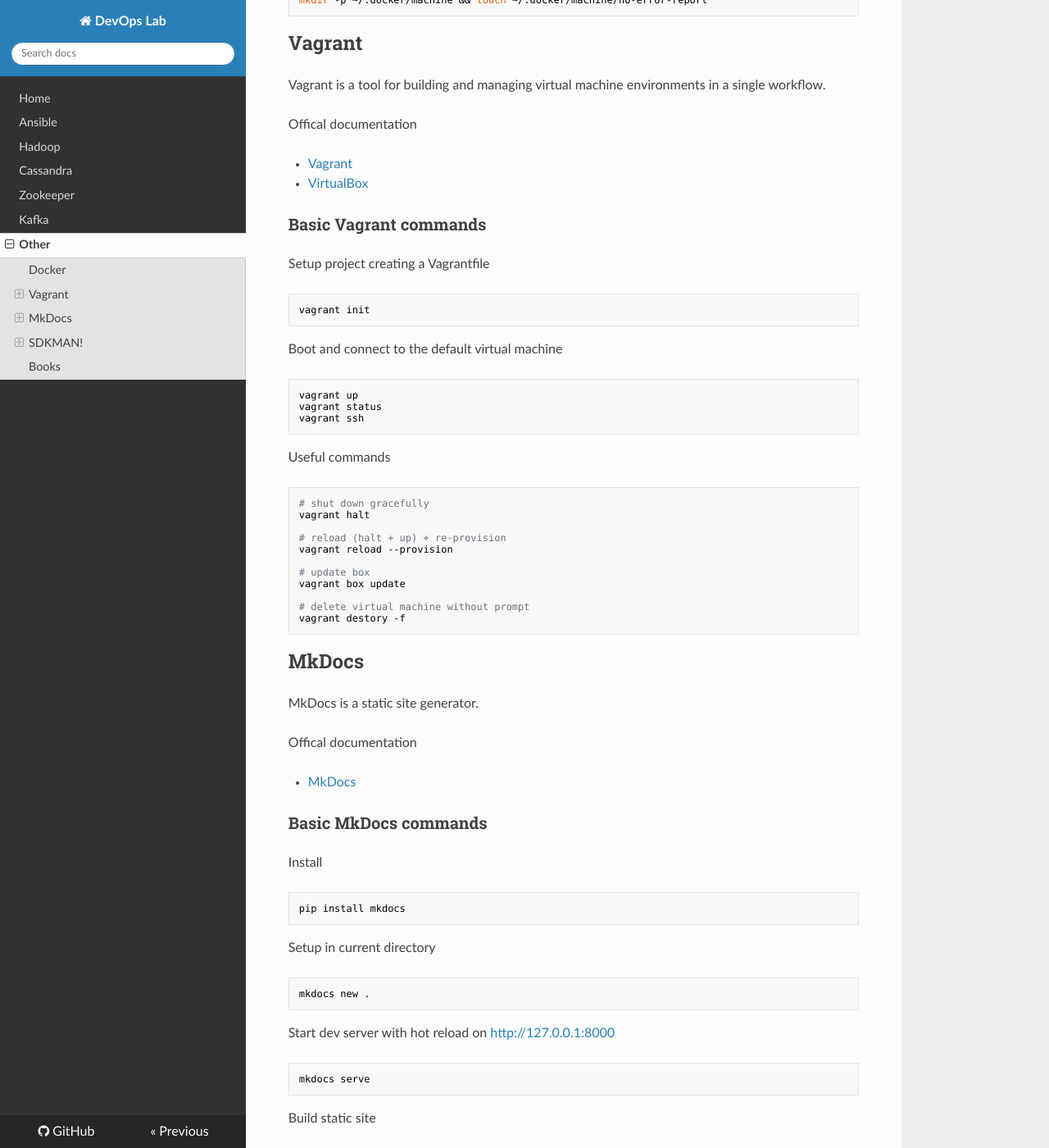
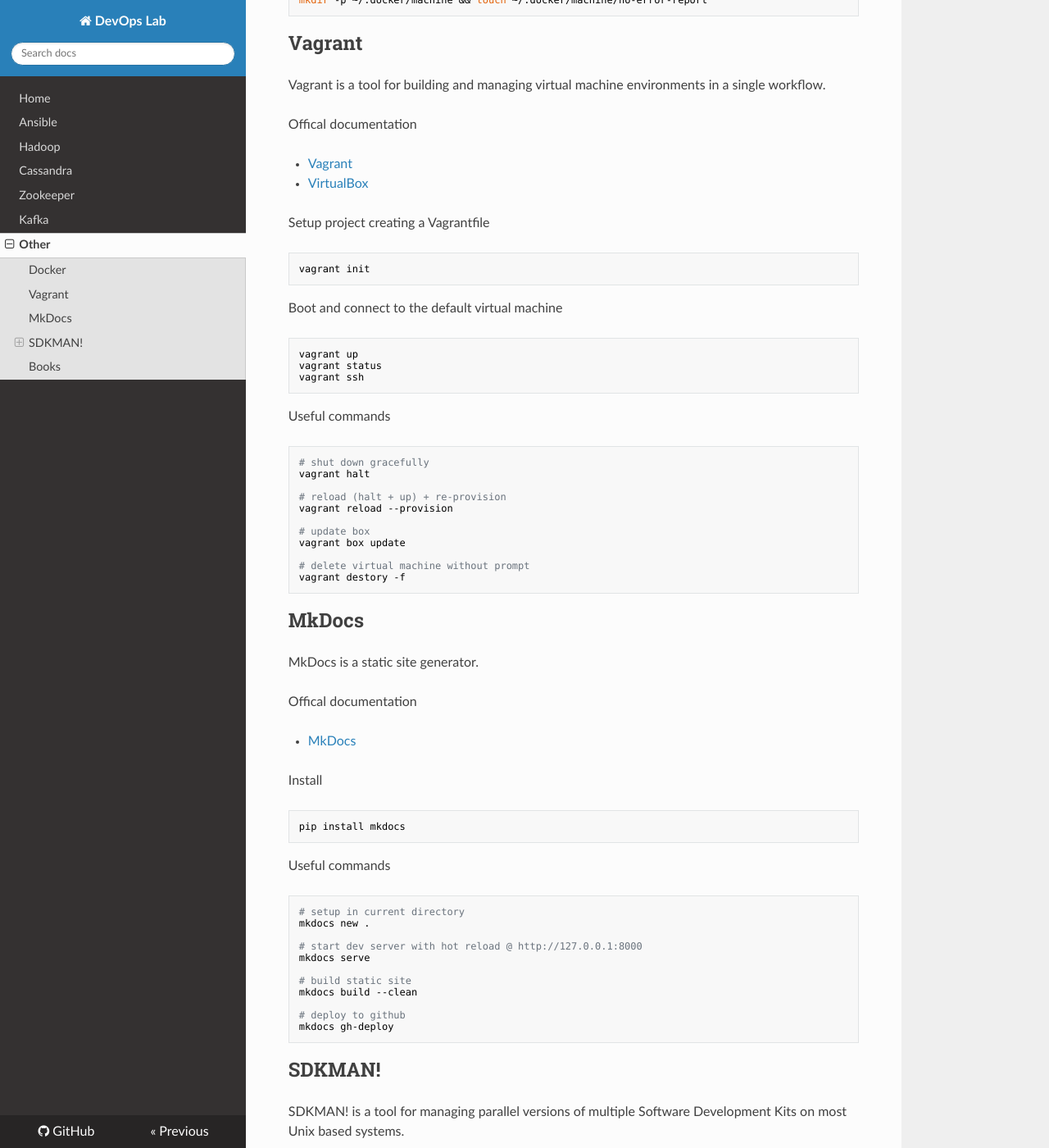
Before and after one commit to niqdev/devops, an MkDocs documentation site: the page built from docs/other.md, in a window 1280 px wide and 1400 px high, scrolled down 2053 px. Shown: the whole window at 82% size. Built offline with MkDocs 1.6.1, drawn with Linux system fonts in a browser that asks for light colours; nearby versions of some CDN libraries; old or Windows-style settings are respelled for this version of MkDocs.

Commit message:
doc: update mkdocs

````diff
--- a/docs/other.md
+++ b/docs/other.md
@@ -129,8 +129,6 @@ Offical documentation
 * [Vagrant](https://www.vagrantup.com/docs)
 * [VirtualBox](https://www.virtualbox.org/wiki/Downloads)
 
-### Basic Vagrant commands
-
 Setup project creating a Vagrantfile
 ```bash
 vagrant init
@@ -166,30 +164,23 @@ Offical documentation
 
 * [MkDocs](http://www.mkdocs.org)
 
-### Basic MkDocs commands
-
 Install
 ```bash
 pip install mkdocs
 ```
 
-Setup in current directory
+Useful commands
 ```bash
+# setup in current directory
 mkdocs new .
-```
 
-Start dev server with hot reload on [http://127.0.0.1:8000](http://127.0.0.1:8000)
-```bash
+# start dev server with hot reload @ http://127.0.0.1:8000
 mkdocs serve
-```
 
-Build static site
-```bash
+# build static site
 mkdocs build --clean
-```
 
-Deploy to github
-```bash
+# deploy to github
 mkdocs gh-deploy
 ```
 
````
